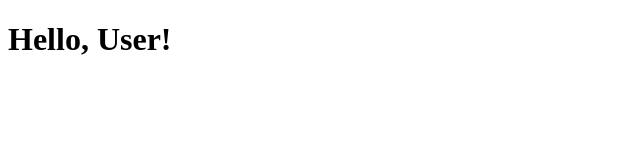
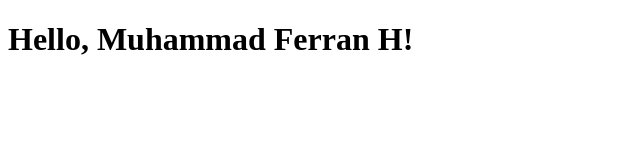
Before and after one commit to Muhrannn/Test_Awan, a plain HTML site: page index.html in a window 1280 px wide. Shown: the whole page, without its empty margins (0-640 px from the left). Drawn offline with Linux system fonts and the light colour scheme.

Commit message:
Index Berubah

```diff
--- a/index.html
+++ b/index.html
@@ -17,7 +17,7 @@
 
     // Tampilkan di browser
     const titleElement = document.getElementById("title");
-    titleElement.textContent = greet("User");
+    titleElement.textContent = greet("Muhammad Ferran H");
   </script>
 </body>
 </html>
```
